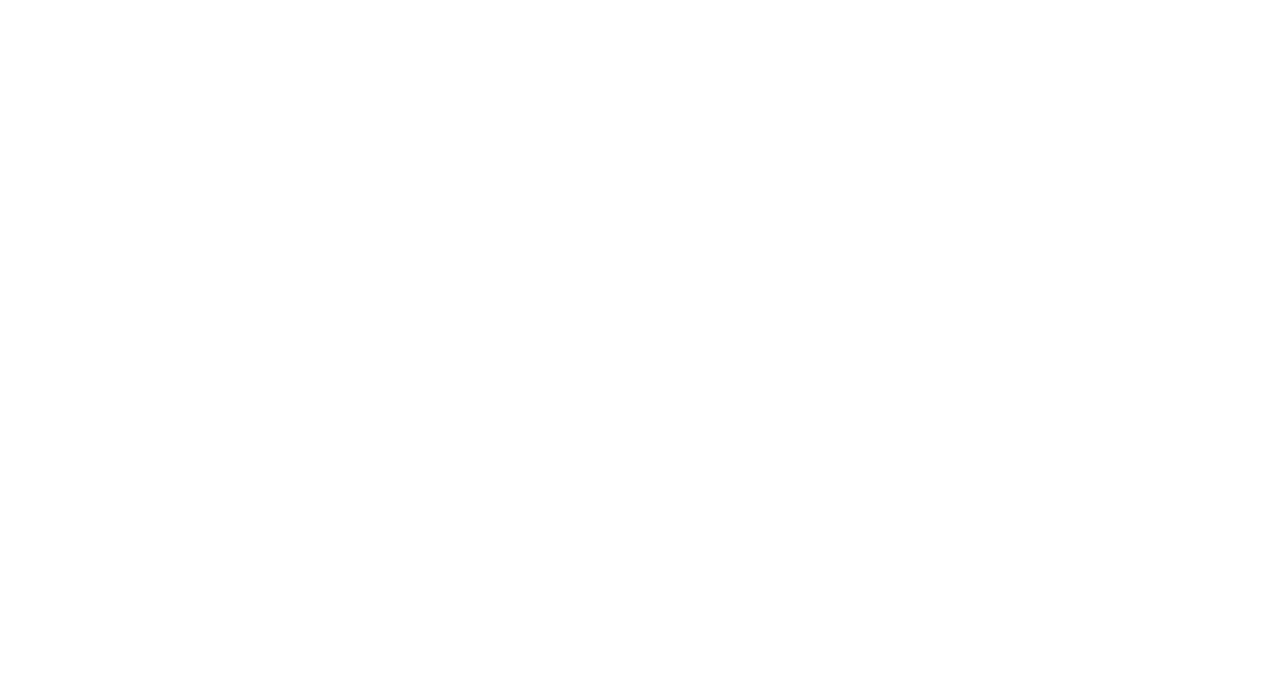
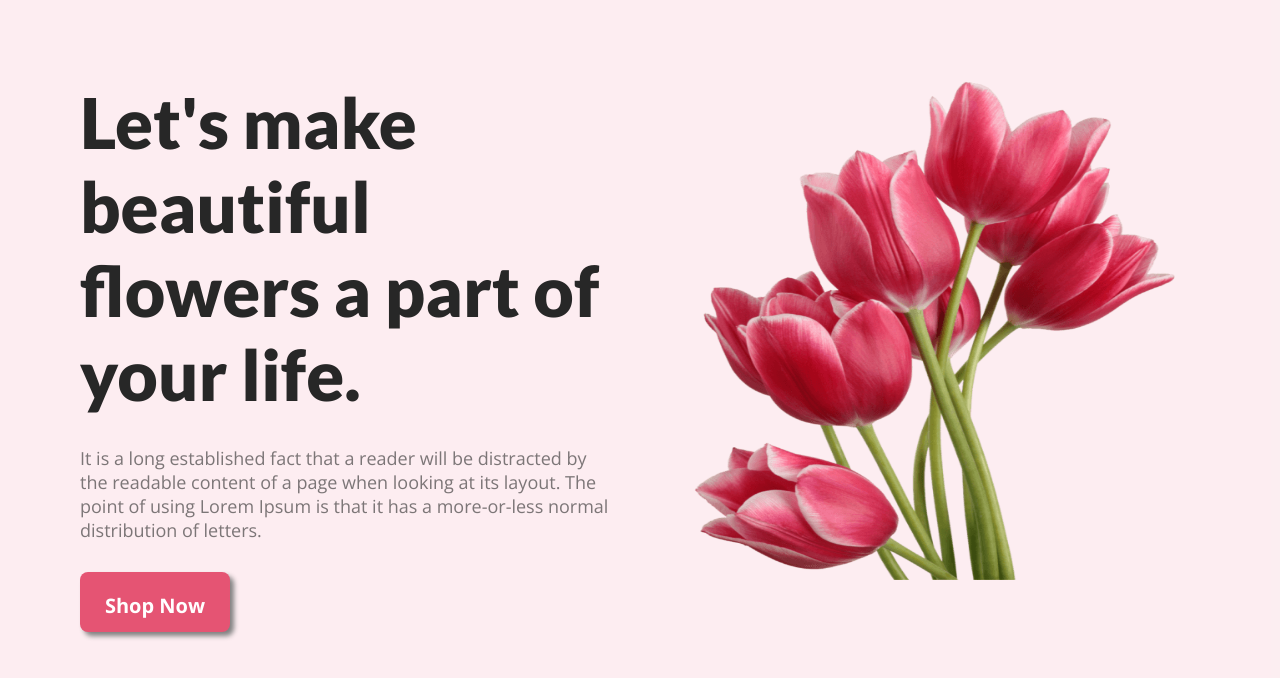
Before and after one commit to Bushra01-Dhaka/flower-shop-website, a plain HTML site: page index.html in a window 1280 px wide. Drawn offline with nearby package versions, Linux system fonts and the light colour scheme.

Commit message:
added banner section

```diff
--- a/index.html
+++ b/index.html
@@ -1,11 +1,56 @@
 <!DOCTYPE html>
 <html lang="en">
+
 <head>
     <meta charset="UTF-8">
     <meta name="viewport" content="width=device-width, initial-scale=1.0">
     <title>Flower Shop</title>
+
+    <!-- font styles (Lato, Marryweather, opensan's) -->
+    <link rel="preconnect" href="https://fonts.googleapis.com">
+    <link rel="preconnect" href="https://fonts.gstatic.com" crossorigin>
+    <link
+        href="https://fonts.googleapis.com/css2?family=Lato:wght@400;700;900&family=Merriweather+Sans:wght@400;700;800&family=Open+Sans:wght@400;700&display=swap"
+        rel="stylesheet">
+
+
+    <!-- CSS link added -->
+    <link rel="stylesheet" href="styles/style.css">
 </head>
+
 <body>
 
+    <!-- header part -->
+    <header>
+
+        <div class="banner">
+            <div class="banner-details">
+                <h1 class="banner-title">Let's make beautiful flowers a part of your life.</h1>
+                <p class="banner-description">It is a long established fact that a reader will be distracted by the
+                    readable content of a page when looking at its layout. The point of using Lorem Ipsum is that it has
+                    a more-or-less normal distribution of letters.</p>
+                <button class="btn-primary">Shop Now</button>
+            </div>
+            <div class="banner-img">
+                <img src="./Flower Asset/pngwing 10.png" alt="pink-tulip">
+            </div>
+
+        </div>
+
+    </header>
+
+
+    <!-- main part -->
+    <main>
+
+    </main>
+
+
+    <!-- footer part -->
+    <footer>
+
+    </footer>
+
 </body>
+
 </html>
--- a/styles/style.css
+++ b/styles/style.css
@@ -0,0 +1,64 @@
+* {
+    margin: 0;
+    padding: 0;
+    font-family: 'Open Sans', sans-serif;
+
+}
+
+
+
+/* font styles */
+/* font-family: 'Lato', sans-serif;
+font-family: 'Merriweather Sans', sans-serif;
+font-family: 'Open Sans', sans-serif; */
+
+
+/* banner style */
+.banner {
+    height: 100vh;
+    display: flex;
+    gap: 60px;
+    justify-content: space-between;
+    align-self: center;
+    padding: 80px;
+    background: rgba(229, 84, 115, 0.10);
+
+}
+
+.banner-title {
+    font-family: 'Lato', sans-serif;
+    color: #272727;
+    font-size: 70px;
+    font-weight: 800;
+}
+
+.banner-description {
+    color: rgba(39, 39, 39, 0.60);
+    font-family: 'Open Sans', sans-serif;
+    font-size: 18px;
+    font-weight: 400;
+    margin: 30px 0;
+}
+
+.btn-primary {
+    padding: 20px;
+    height: 60px;
+    width: 150px;
+    border-radius: 8px;
+    background: #E55473;
+    color: white;
+    border: 0;
+    font-size: 20px;
+    font-weight: 700;
+    box-shadow: 4px 4px 5px gray;
+}
+.btn-primary:hover
+{
+    background-color: #82CD47;
+}
+
+/* banner-img */
+.banner-img img {
+    height: 500px;
+    width: 530px;
+}
```
